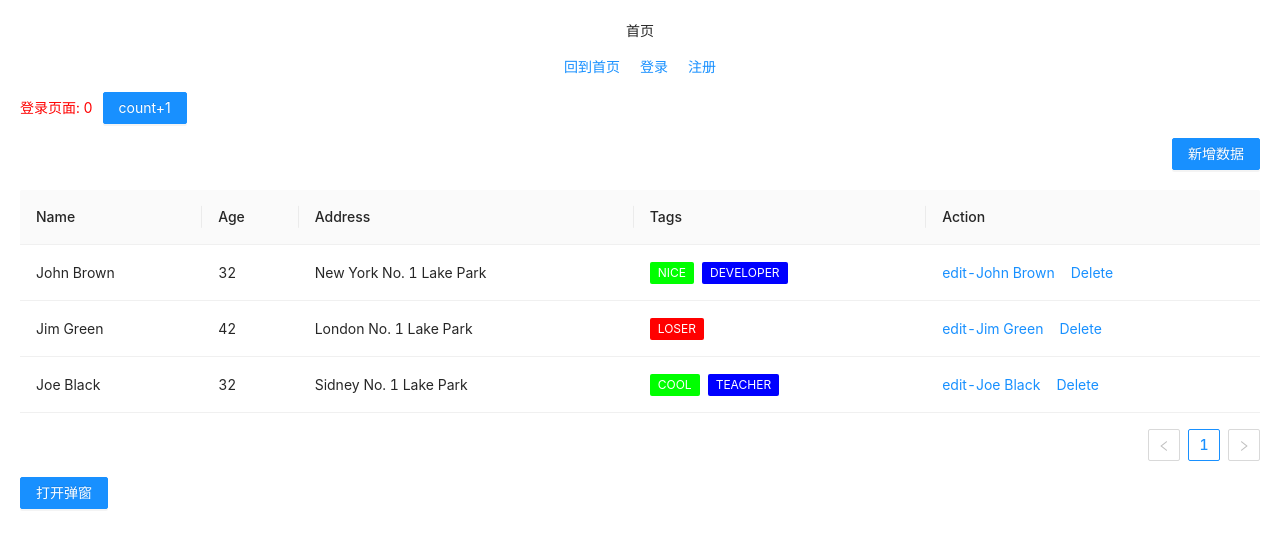
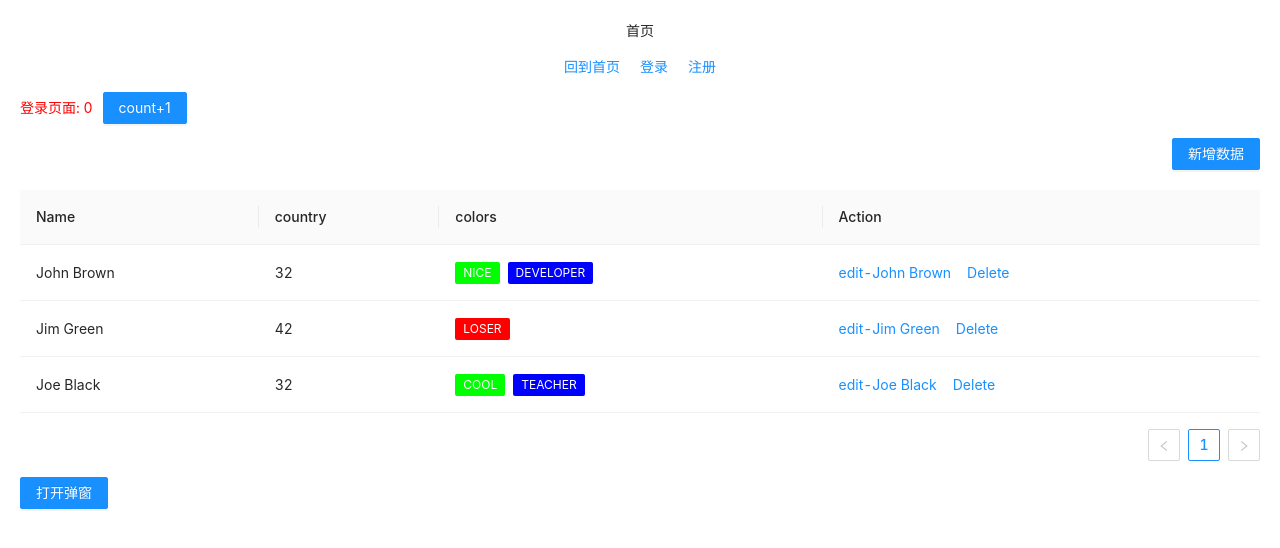
Before and after one commit to zilinglong/my-react-app, a React app: page /login in a window 1280 px wide. Shown: the top 548 px of the page. Built offline with nearby package versions, Linux system fonts and the light colour scheme.

Commit message:
improvement: 将表格的数据与弹窗的form数据字段对齐

```diff
--- a/src/views/Login/components/Dialog/index.js
+++ b/src/views/Login/components/Dialog/index.js
@@ -19,7 +19,7 @@ class DialogCreateEdit extends Component {
     this.state = {
       visible: props.dialogVisible,
       type: props.type,
-      colorList: ['red', 'green', 'blue'], // 颜色列表
+      colorList: ['red', 'green', 'blue', 'yelloww'], // 颜色列表
       countryList: ['China', 'USA']
     };
   }
@@ -64,16 +64,16 @@ class DialogCreateEdit extends Component {
       ['checkbox-group']: ['A', 'B'],
       rate: 3.5,
       slider: 12,
-      'select-country': 'china',
+      'country': 'china',
       'select-multiple': ['red'],
       'radio-button': 'b',
-      'note': 'hello'
+      'name': 'hello'
     });
   }
   // 下拉国家改变
   onChangeCountry = (value) => {
     console.log('onChangeCountry value:', value);
-    this.form.current.setFieldsValue({note: `hello ${value}`});
+    this.form.current.setFieldsValue({name: `hello ${value}`});
   }
   handleCancel = () => {
     console.log('handleCancel');
@@ -130,29 +130,29 @@ class DialogCreateEdit extends Component {
               //   ['checkbox-group']: ['A', 'B'],
               //   rate: 3.5,
               //   slider: 12,
-              //   'select-country': 'china',
+              //   'country': 'china',
               //   'select-multiple': ['red'],
               //   'radio-button': 'b',
-              //   'note': 'hello'
+              //   'name': 'hello'
               // }}
             >
               <Form.Item label="Plain Text">
                 <span className="ant-form-text">China</span>
               </Form.Item>
               <Form.Item
-                name="note"
-                label="Note"
+                name="name"
+                label="name"
                 rules={[
                   {
                     required: true,
                   },
                 ]}
               >
-          <Input placeholder="请输入note值" />
+          <Input placeholder="请输入name值" />
         </Form.Item>
               <Form.Item
-                name="select-country"
-                label="Select"
+                name="country"
+                label="Country"
                 hasFeedback
                 rules={[
                   {
@@ -183,11 +183,11 @@ class DialogCreateEdit extends Component {
               </Form.Item>
               <Form.Item
                 noStyle
-                shouldUpdate={(prev, cur) => prev['select-country']!==cur['select-country']}
+                shouldUpdate={(prev, cur) => prev['country']!==cur['country']}
               >
                 {
                   ({getFieldValue}) => {
-                    return getFieldValue('select-country') === 'China' ?
+                    return getFieldValue('country') === 'China' ?
                     (
                     <Form.Item label="InputNumber">
                       <Form.Item name="input-number" noStyle>
--- a/src/views/Login/index.js
+++ b/src/views/Login/index.js
@@ -15,23 +15,20 @@ class Login extends Component {
         {
           key: 0,
           name: 'John Brown',
-          age: 32,
-          address: 'New York No. 1 Lake Park',
-          tags: ['nice', 'developer'],
+          country: 32,
+          colors: ['nice', 'developer'],
         },
         {
           key: 1,
           name: 'Jim Green',
-          age: 42,
-          address: 'London No. 1 Lake Park',
-          tags: ['loser'],
+          country: 42,
+          colors: ['loser'],
         },
         {
           key: 2,
           name: 'Joe Black',
-          age: 32,
-          address: 'Sidney No. 1 Lake Park',
-          tags: ['cool', 'teacher'],
+          country: 32,
+          colors: ['cool', 'teacher'],
         }
       ]
     };
@@ -80,22 +77,17 @@ class Login extends Component {
         key: 'name'
       },
       {
-        title: 'Age',
-        dataIndex: 'age',
-        key: 'age',
+        title: 'country',
+        dataIndex: 'country',
+        key: 'country',
       },
       {
-        title: 'Address',
-        dataIndex: 'address',
-        key: 'address',
-      },
-      {
-        title: 'Tags',
-        dataIndex: 'tags',
-        key: 'tags',
-        render: tags => (
+        title: 'colors',
+        dataIndex: 'colors',
+        key: 'colors',
+        render: colors => (
           <>
-            {tags.map(tag => {
+            {colors.map(tag => {
               // 某个单词的长度大于5，则蓝色，否则绿色；如果是loser，则是红色
               let color = tag.length > 5 ? '#00f' : '#0f0';
               if (tag === 'loser') {
```
